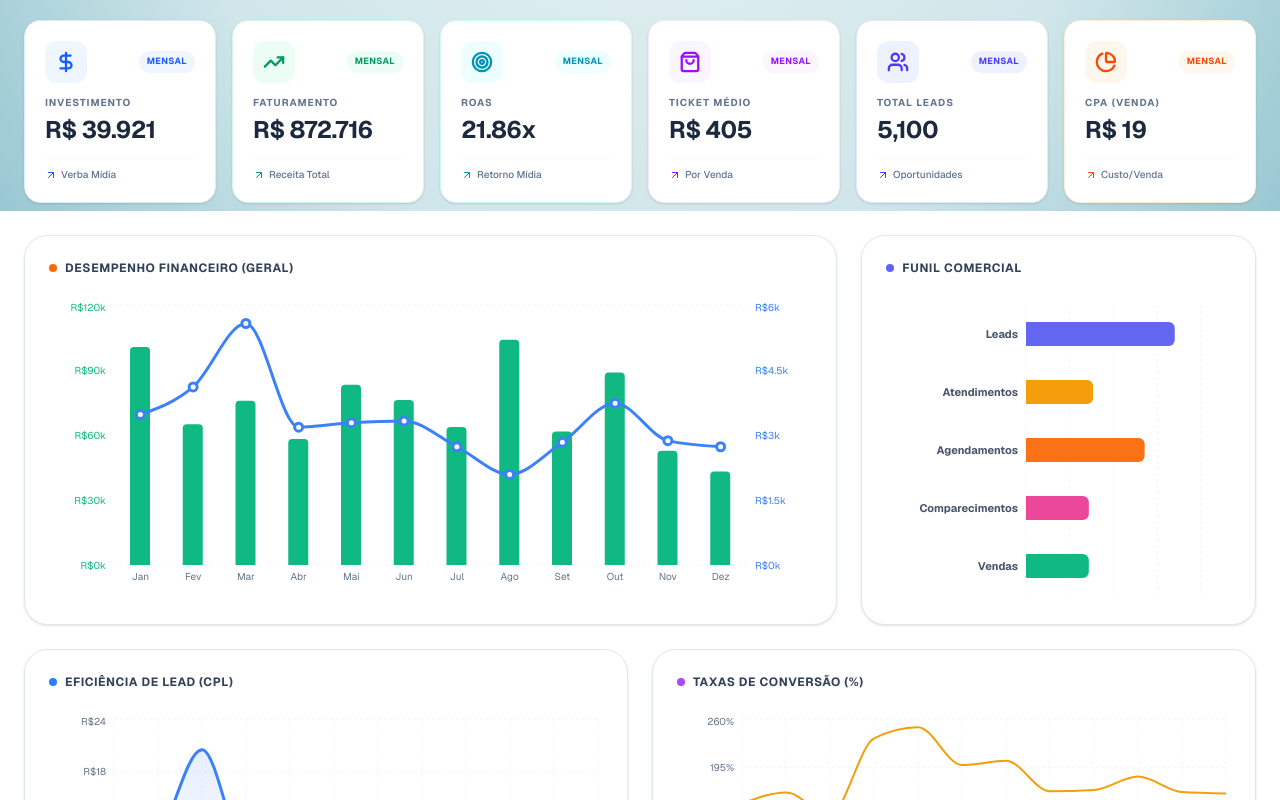
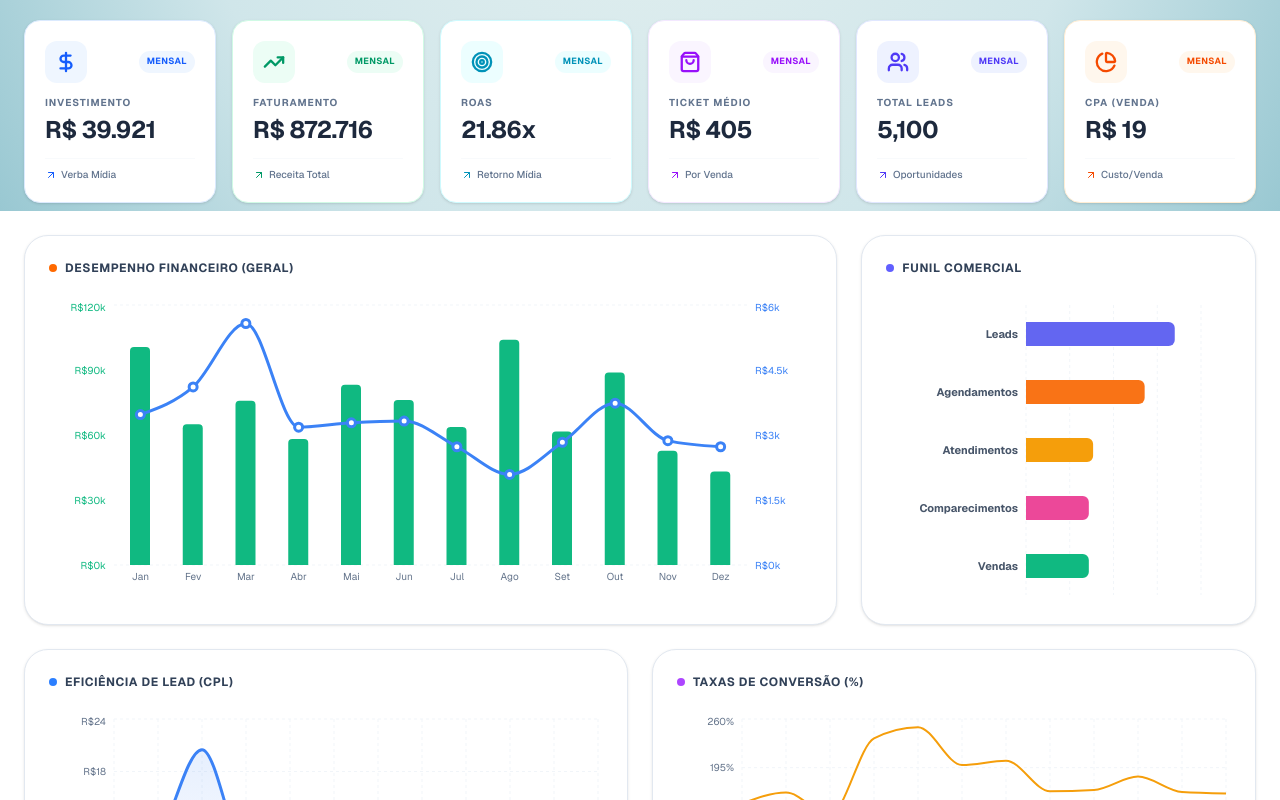
Before and after one commit to jose25mn/dashboard-marketing, a Next.js app: page / in a window 1280 px wide. Shown: the part 589-1389 px from the top of the page. Built offline with nearby package versions, Linux system fonts and the light colour scheme.

Commit message:
Correct metrics inversion and update funnel order

```diff
--- a/app/page.tsx
+++ b/app/page.tsx
@@ -102,10 +102,10 @@ export default function Dashboard() {
             cliques: metrics.cliques || 0,
             vendas: metrics.vendas || 0,
 
-            // --- CORREÇÃO: Invertendo Atendimentos e Agendamentos ---
-            atendimentos: metrics.agendamentos || 0, // O campo 'agendamentos' da API vira 'atendimentos' na tela
-            agendamentos: metrics.atendimentos || 0, // O campo 'atendimentos' da API vira 'agendamentos' na tela
-            // -------------------------------------------------------
+            // --- DATA INVERSION (Mantido do passo anterior) ---
+            atendimentos: metrics.agendamentos || 0,
+            agendamentos: metrics.atendimentos || 0,
+            // -------------------------------------------------
 
             comparecimentos: metrics.comparecimentos || 0,
 
@@ -142,8 +142,8 @@ export default function Dashboard() {
         leads: acc.leads + curr.leads,
         cliques: acc.cliques + curr.cliques,
         vendas: acc.vendas + curr.vendas,
-        atendimentos: acc.atendimentos + curr.atendimentos,     // Já soma o valor corrigido/invertido
-        agendamentos: acc.agendamentos + curr.agendamentos,     // Já soma o valor corrigido/invertido
+        atendimentos: acc.atendimentos + curr.atendimentos,
+        agendamentos: acc.agendamentos + curr.agendamentos,
         comparecimentos: acc.comparecimentos + curr.comparecimentos
     }), { invest: 0, faturamento: 0, leads: 0, cliques: 0, vendas: 0, atendimentos: 0, agendamentos: 0, comparecimentos: 0 });
 
@@ -153,17 +153,18 @@ export default function Dashboard() {
     const ticket = sum.vendas > 0 ? sum.faturamento / sum.vendas : 0;
     const cpa = sum.vendas > 0 ? sum.invest / sum.vendas : 0;
 
+    // --- AQUI ESTÁ A MUDANÇA DE ORDEM ---
     const funnelData = [
         { stage: 'Leads', value: sum.leads || 0, fill: '#6366f1' },
-        { stage: 'Atendimentos', value: sum.atendimentos || 0, fill: '#f59e0b' },
-        { stage: 'Agendamentos', value: sum.agendamentos || 0, fill: '#f97316' },
+        { stage: 'Agendamentos', value: sum.agendamentos || 0, fill: '#f97316' }, // Agendamentos agora vem antes (acima)
+        { stage: 'Atendimentos', value: sum.atendimentos || 0, fill: '#f59e0b' }, // Atendimentos agora vem depois (abaixo)
         { stage: 'Comparecimentos', value: sum.comparecimentos || 0, fill: '#ec4899' },
         { stage: 'Vendas', value: sum.vendas || 0, fill: '#10b981' },
     ];
 
     const conversionData = chartData.map(d => ({
         name: d.name,
-        // Recalculando taxas baseadas nos valores corrigidos
+        // Recalculando taxas
         tx_agend: d.atendimentos > 0 ? Number(((d.agendamentos / d.atendimentos) * 100).toFixed(1)) : 0,
         tx_comp: d.agendamentos > 0 ? Number(((d.comparecimentos / d.agendamentos) * 100).toFixed(1)) : 0,
         tx_venda: d.comparecimentos > 0 ? Number(((d.vendas / d.comparecimentos) * 100).toFixed(1)) : 0
```
